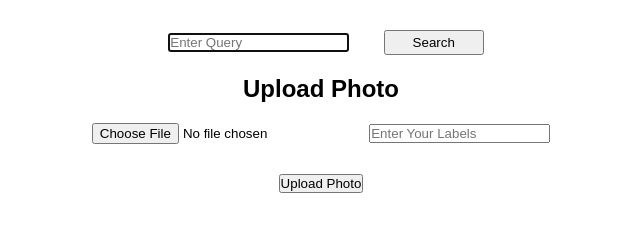
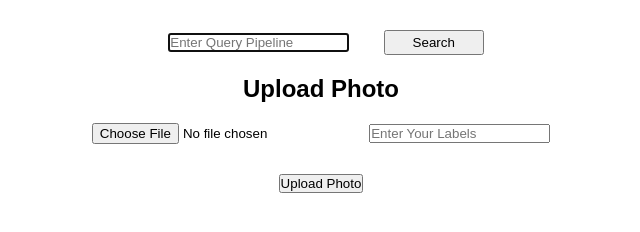
Before and after one commit to AlperMumcular/SmartPhotoAlbum-frontend, a plain HTML site: page index.html in a window 1280 px wide. Shown: the full height of the page, 319-959 px from the left. Drawn offline with Linux system fonts and the light colour scheme.

Commit message:
Update index.html

```diff
--- a/index.html
+++ b/index.html
@@ -30,7 +30,7 @@
         <div style="align-items: center;">
             <center>
                 <form action="" method="get" target="" id="search_photos" style="display: inline;">
-                    <input name="search_query" id="search_query" type="text" placeholder="Enter Query" autocomplete="off" autofocus>
+                    <input name="search_query" id="search_query" type="text" placeholder="Enter Query Pipeline" autocomplete="off" autofocus>
                 </form>
                 <button type="button" id="searchQuery" name="searchQuery" style="width: 100px; height: 25px; margin-left: 10px;" onclick="searchQuery()">Search</button>
             </center>
```
